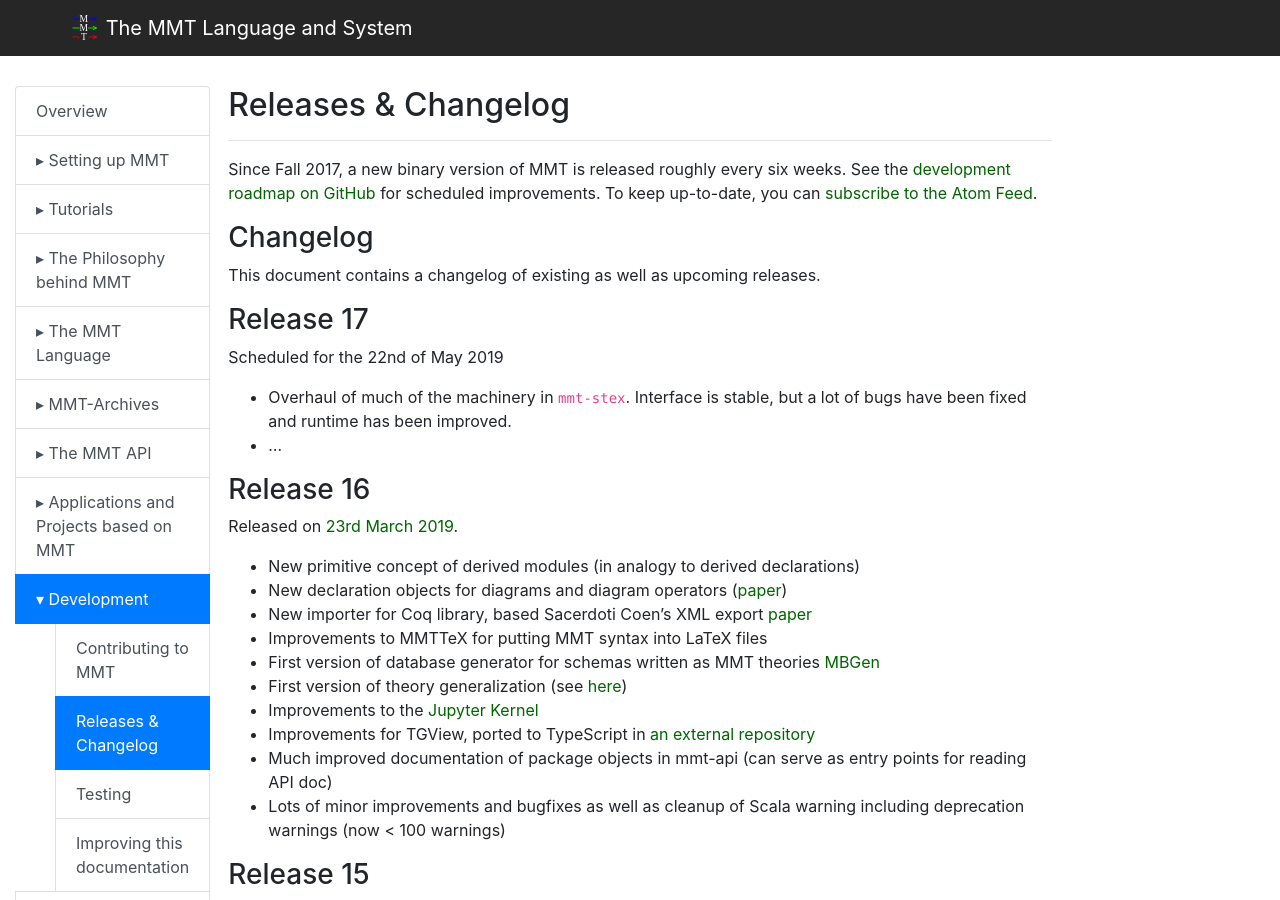
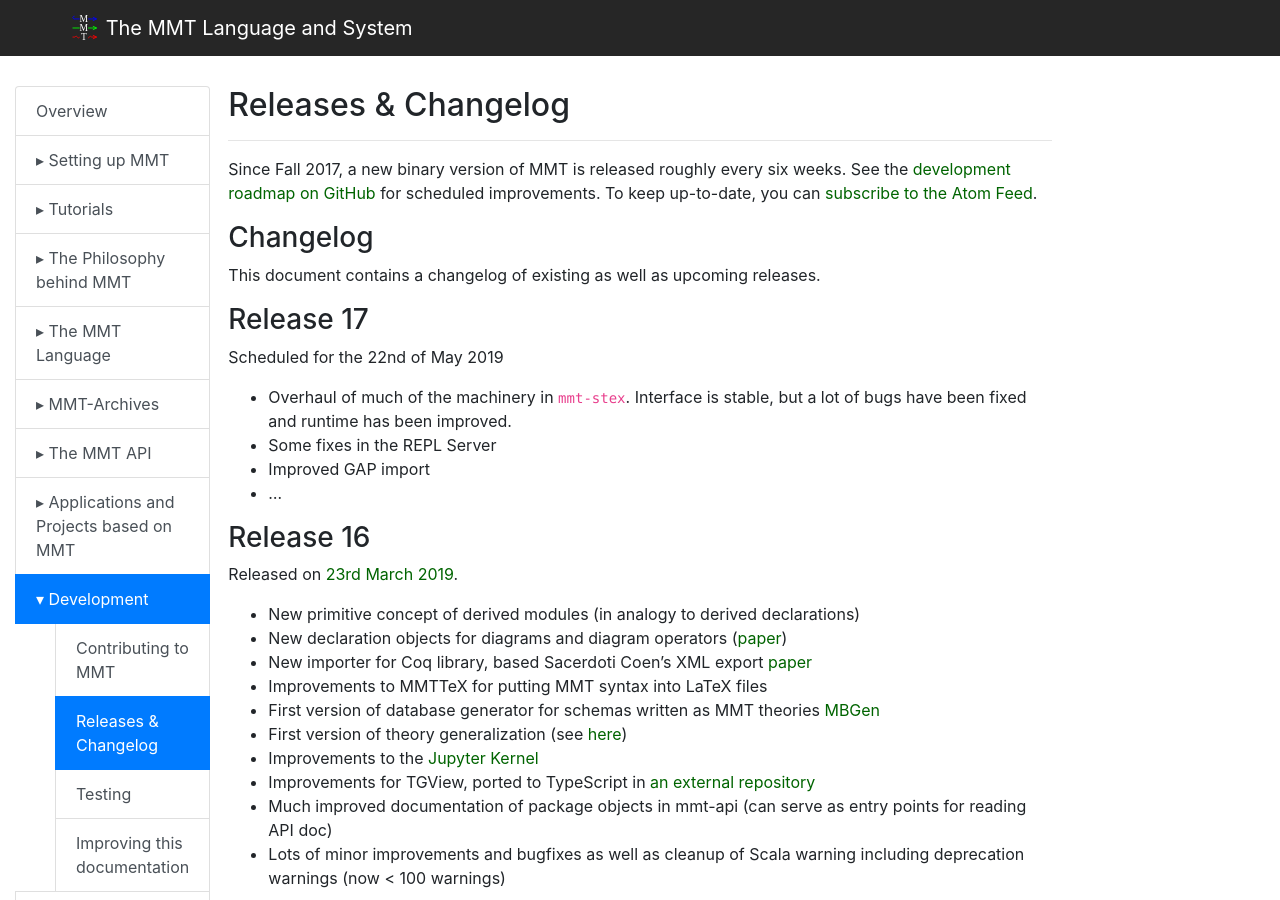
Before and after one commit to UniFormal/uniformal.github.io, a Jekyll site: the page built from doc/development/releases.md, in a window 1280 px wide and 900 px high. Built offline with Jekyll 4.4.1, drawn with Linux system fonts in a browser that asks for light colours.

Commit message:
Update releases.md

```diff
--- a/doc/development/releases.md
+++ b/doc/development/releases.md
@@ -16,6 +16,8 @@
 Scheduled for the 22nd of May 2019
 
 - Overhaul of much of the machinery in `mmt-stex`. Interface is stable, but a lot of bugs have been fixed and runtime has been improved.
+- Some fixes in the REPL Server
+- Improved GAP import
 - ...
 
 ### Release 16
```
